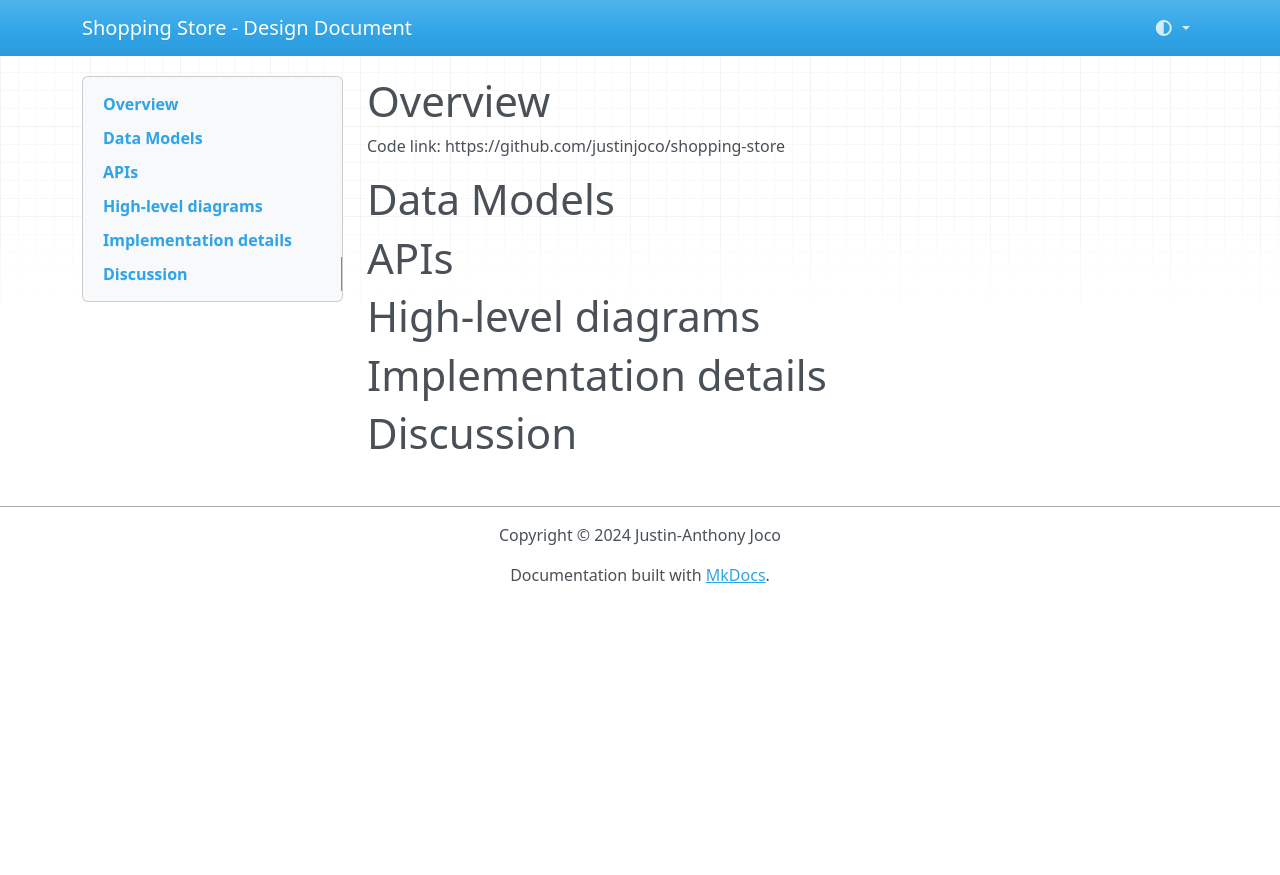
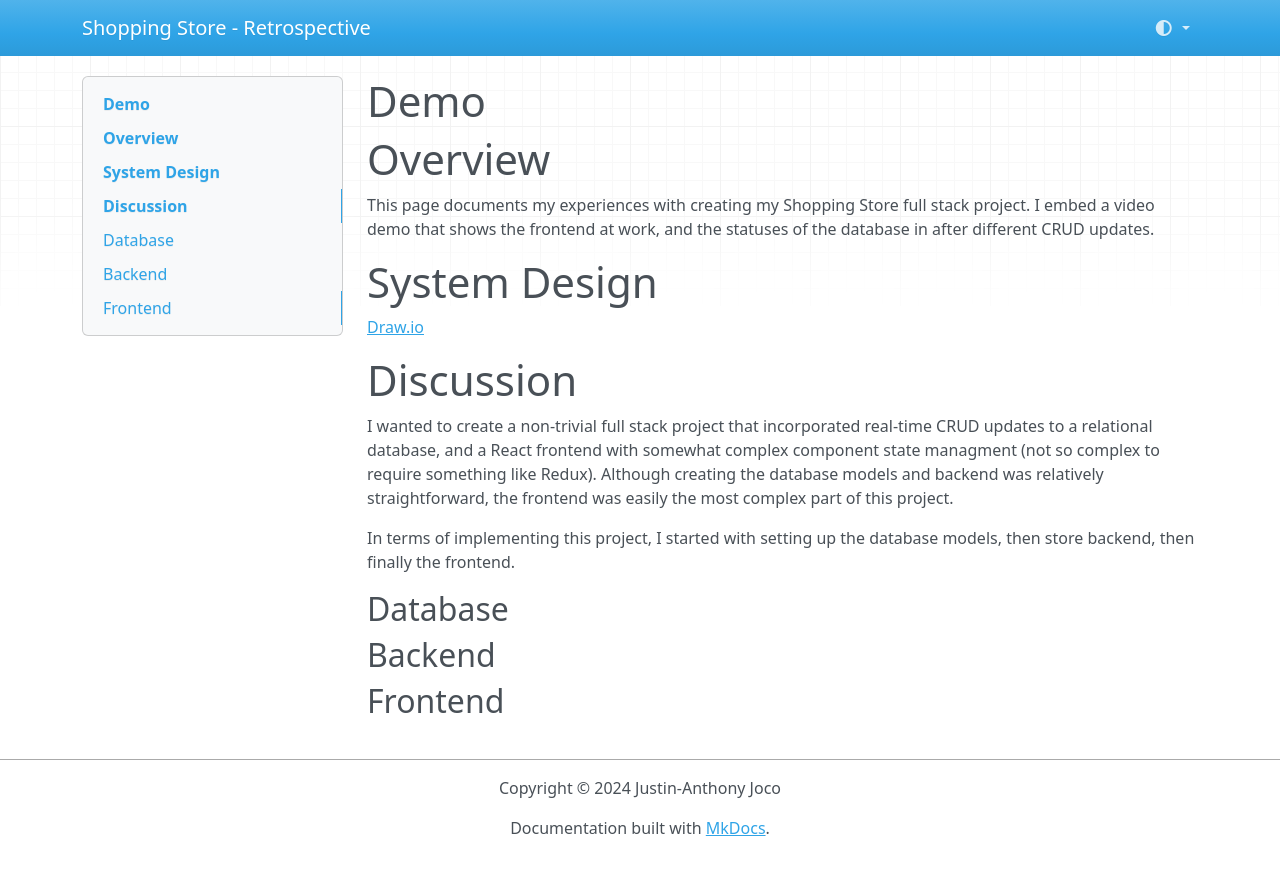
Before and after one commit to justinjoco/shopping-store-details, an MkDocs documentation site: the page built from docs/index.md, in a window 1280 px wide. Shown: the top 875 px of the page. Built offline with MkDocs 1.6.1, drawn with Linux system fonts in a browser that asks for light colours; nearby versions of some CDN libraries.

Commit message:
reformats the report

```diff
--- a/docs/index.md
+++ b/docs/index.md
@@ -1,12 +1,18 @@
+# Demo
+
 # Overview
-Code link: https://github.com/justinjoco/shopping-store
+This page documents my experiences with creating my Shopping Store full stack project. I embed a video demo that shows the frontend at work, and the statuses of the database in after different CRUD updates.
 
-# Data Models
-
-# APIs
-
-# High-level diagrams
-
-# Implementation details
+# System Design
+[Draw.io](https://drive.google.com/file/d/1inmYJVW4eI7bh-OSSD19OOobevA2uMLM/view?usp=drive_link)
 
 # Discussion
+I wanted to create a non-trivial full stack project that incorporated real-time CRUD updates to a relational database, and a React frontend with somewhat complex component state managment (not so complex to require something like Redux). Although creating the database models and backend was relatively straightforward, the frontend was easily the most complex part of this project.
+
+In terms of implementing this project, I started with setting up the database models, then store backend, then finally the frontend.
+
+## Database
+
+## Backend
+
+## Frontend
--- a/mkdocs.yml
+++ b/mkdocs.yml
@@ -1,4 +1,4 @@
-site_name: Shopping Store - Design Document
+site_name: Shopping Store - Retrospective
 site_author: "Justin-Anthony Joco"
 
 copyright:   'Copyright &copy; 2024 Justin-Anthony Joco'
```
